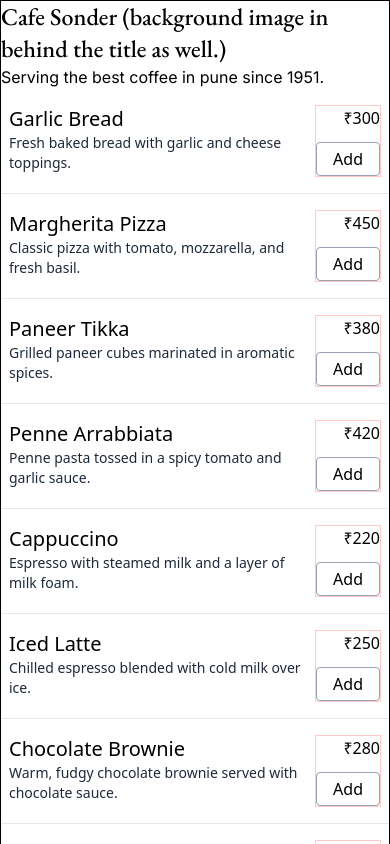
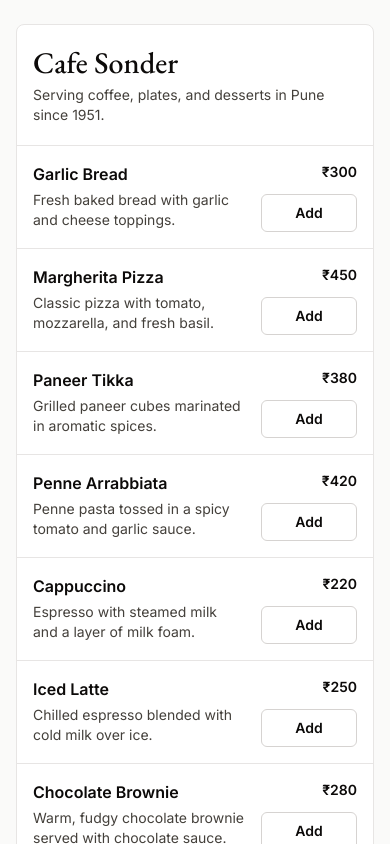
Before and after one commit to ammarOL/sample-slice-menu, a Next.js app: page /menu in a window 390 px wide. Shown: the top 844 px of the page. Built offline with nearby package versions, Linux system fonts and the light colour scheme.

Commit message:
Build checkout order summary and cart flow
Add shared order state, per-item quantities and line totals, checkout total, place order confirmation, and responsive cart controls.

```diff
--- a/app/checkout/page.tsx
+++ b/app/checkout/page.tsx
@@ -1,3 +1,111 @@
+"use client";
+
+import Link from "next/link";
+import { useState } from "react";
+import { useOrder } from "../order-context/order-context";
+
 export default function Checkout() {
-  return <div>this is the checkout page</div>;
+  const { clearOrder, itemCount, orderItems, total } = useOrder();
+  const [hasPlacedOrder, setHasPlacedOrder] = useState(false);
+
+  function handlePlaceOrder() {
+    setHasPlacedOrder(true);
+    clearOrder();
+  }
+
+  if (hasPlacedOrder) {
+    return (
+      <main className="flex min-h-screen items-center bg-stone-50 px-4 py-6 font-inter text-stone-950">
+        <section className="mx-auto w-full max-w-md rounded-lg border border-stone-200 bg-white px-5 py-6 text-center">
+          <h1 className="font-garamond text-3xl font-medium">
+            Order placed
+          </h1>
+          <p className="mt-2 text-sm leading-6 text-stone-700">
+            Your order has been sent to the counter.
+          </p>
+          <Link
+            href="/menu"
+            className="mt-5 inline-flex rounded-md bg-stone-950 px-4 py-2 text-sm font-semibold text-white transition hover:bg-stone-800 focus:outline-none focus:ring-2 focus:ring-stone-900 focus:ring-offset-2"
+          >
+            Back to menu
+          </Link>
+        </section>
+      </main>
+    );
+  }
+
+  return (
+    <main className="min-h-screen bg-stone-50 px-4 py-6 font-inter text-stone-950">
+      <section className="mx-auto flex min-h-[calc(100vh-3rem)] max-w-2xl flex-col overflow-hidden rounded-lg border border-stone-200 bg-white">
+        <header className="border-b border-stone-200 px-4 py-5 sm:px-6">
+          <p className="text-sm font-medium text-stone-600">Checkout</p>
+          <h1 className="mt-1 font-garamond text-3xl font-medium">
+            Review your order
+          </h1>
+        </header>
+
+        {orderItems.length > 0 ? (
+          <>
+            <div className="flex-1 divide-y divide-stone-200">
+              {orderItems.map((item) => (
+                <article
+                  key={item.id}
+                  className="grid grid-cols-[1fr_auto] gap-4 px-4 py-4 sm:px-6"
+                >
+                  <div>
+                    <h2 className="font-semibold">{item.name}</h2>
+                    <p className="mt-1 text-sm text-stone-700">
+                      {item.quantity} × ₹{item.price}
+                    </p>
+                  </div>
+                  <div className="text-right">
+                    <p className="text-sm text-stone-600">Item total</p>
+                    <p className="mt-1 font-semibold tabular-nums">
+                      ₹{item.price * item.quantity}
+                    </p>
+                  </div>
+                </article>
+              ))}
+            </div>
+
+            <footer className="sticky bottom-0 border-t border-stone-200 bg-white px-4 py-4 sm:px-6">
+              <div className="flex items-center justify-between gap-4">
+                <div>
+                  <p className="text-sm text-stone-600">
+                    Total for {itemCount} {itemCount === 1 ? "item" : "items"}
+                  </p>
+                  <p className="mt-1 text-2xl font-semibold tabular-nums">
+                    ₹{total}
+                  </p>
+                </div>
+                <button
+                  type="button"
+                  onClick={handlePlaceOrder}
+                  className="rounded-md bg-stone-950 px-5 py-3 text-sm font-semibold text-white transition hover:bg-stone-800 focus:outline-none focus:ring-2 focus:ring-stone-900 focus:ring-offset-2"
+                >
+                  Place order
+                </button>
+              </div>
+            </footer>
+          </>
+        ) : (
+          <div className="flex flex-1 flex-col items-center justify-center px-5 py-12 text-center">
+            <h2 className="font-garamond text-2xl font-medium">
+              Your order is empty
+            </h2>
+            <p className="mt-2 max-w-sm text-sm leading-6 text-stone-700">
+              Add a few items from the menu and they will appear here with
+              quantities, item costs, and the total.
+            </p>
+            <Link
+              href="/menu"
+              className="mt-5 rounded-md bg-stone-950 px-4 py-2 text-sm font-semibold text-white transition hover:bg-stone-800 focus:outline-none focus:ring-2 focus:ring-stone-900 focus:ring-offset-2"
+            >
+              Back to menu
+            </Link>
+          </div>
+        )}
+      </section>
+    </main>
+  );
 }
--- a/app/components/menu-components/single-menu-item.tsx
+++ b/app/components/menu-components/single-menu-item.tsx
@@ -1,6 +1,4 @@
 "use client";
-import { useState } from "react";
-import { useEffect } from "react";
 
 export default function SingleMenuItem({
   itemId,
@@ -22,42 +20,60 @@ export default function SingleMenuItem({
     count: number,
   ) => void;
 }) {
-  const [qty, setQty] = useState(0);
+  const lineTotal = itemPrice * quantity;
 
-  function handleQtyReduce() {
-    setQty((prev) => prev - 1);
-  }
+  return (
+    <article className="flex gap-4 border-b border-stone-200 px-4 py-4 last:border-b-0 sm:px-6">
+      <div className="min-w-0 flex-1">
+        <h2 className="text-base font-semibold text-stone-950">{itemName}</h2>
+        <p className="mt-1 text-sm leading-5 text-stone-700">
+          {itemDescription}
+        </p>
+        {quantity > 0 && (
+          <p className="mt-2 text-sm font-medium text-stone-800">
+            {quantity} × ₹{itemPrice} = ₹{lineTotal}
+          </p>
+        )}
+      </div>
 
-  function handleQtyAdd() {
-    setQty((prev) => prev + 1);
-  }
-
-  useEffect(() => {
-    alterQtyFunction(itemId, itemName, itemPrice, qty);
-  }, [qty]);
-  // add the menu item component right here.
-  return (
-    <div>
-      <div className="flex justify-between border-b border-gray-200 px-2 py-4">
-        <div>
-          <div className="text-xl">{itemName}</div>
-          <div className="text-sm text-gray-800">{itemDescription}</div>
-        </div>
-        <div className="border border-red-200">
-          <div className="text-right">₹{itemPrice}</div>
-          <div className="border border-gray-400 px-4 rounded-sm py-1 text-center mt-3">
-            {quantity > 0 ? (
-              <div className="flex gap-3 justify-center">
-                <div onClick={handleQtyReduce}>-</div>
-                <div>{quantity}</div>
-                <div onClick={handleQtyAdd}>+</div>{" "}
-              </div>
-            ) : (
-              <div onClick={() => setQty(1)}>Add</div>
-            )}
-          </div>
+      <div className="flex shrink-0 flex-col items-end gap-3">
+        <div className="text-sm font-semibold text-stone-950">₹{itemPrice}</div>
+        <div className="min-w-24 rounded-md border border-stone-300 bg-white text-center text-sm font-semibold">
+          {quantity > 0 ? (
+            <div className="grid grid-cols-3 items-center">
+              <button
+                type="button"
+                onClick={() =>
+                  alterQtyFunction(itemId, itemName, itemPrice, quantity - 1)
+                }
+                className="h-9 rounded-l-md text-lg leading-none text-stone-700 transition hover:bg-stone-100 focus:outline-none focus:ring-2 focus:ring-stone-900 focus:ring-offset-2"
+                aria-label={`Remove one ${itemName}`}
+              >
+                -
+              </button>
+              <span className="tabular-nums text-stone-950">{quantity}</span>
+              <button
+                type="button"
+                onClick={() =>
+                  alterQtyFunction(itemId, itemName, itemPrice, quantity + 1)
+                }
+                className="h-9 rounded-r-md text-lg leading-none text-stone-700 transition hover:bg-stone-100 focus:outline-none focus:ring-2 focus:ring-stone-900 focus:ring-offset-2"
+                aria-label={`Add one ${itemName}`}
+              >
+                +
+              </button>
+            </div>
+          ) : (
+            <button
+              type="button"
+              onClick={() => alterQtyFunction(itemId, itemName, itemPrice, 1)}
+              className="h-9 w-full rounded-md px-4 text-stone-950 transition hover:bg-stone-100 focus:outline-none focus:ring-2 focus:ring-stone-900 focus:ring-offset-2"
+            >
+              Add
+            </button>
+          )}
         </div>
       </div>
-    </div>
+    </article>
   );
 }
--- a/app/components/sample-menu.tsx
+++ b/app/components/sample-menu.tsx
@@ -1,80 +1,65 @@
 "use client";
-import { useEffect, useState } from "react";
 import SingleMenuItem from "./menu-components/single-menu-item";
 import Link from "next/link";
 import { menuItems } from "../data";
-
-type OrderItem = {
-  name: string;
-  price: number;
-  quantity: number;
-};
+import { useOrder } from "../order-context/order-context";
 
 export default function SampleMenu() {
-  const [orderList, setOrderList] = useState<Record<string, OrderItem>>({});
-  const [total, setTotal] = useState(0);
+  const { clearOrder, itemCount, orderList, setItemQuantity, total } =
+    useOrder();
 
-  function handleClearCart() {
-    // functionality for clearing the whole cart
-    setOrderList({});
-  }
+  return (
+    <main className="min-h-screen bg-stone-50 px-4 py-6 font-inter text-stone-950">
+      <div className="mx-auto max-w-2xl overflow-hidden rounded-lg border border-stone-200 bg-white">
+        <header className="border-b border-stone-200 px-4 py-5 sm:px-6">
+          <h1 className="font-garamond text-3xl font-medium text-stone-950">
+            Cafe Sonder
+          </h1>
+          <p className="mt-1 text-sm text-stone-700">
+            Serving coffee, plates, and desserts in Pune since 1951.
+          </p>
+        </header>
 
-  function alterQtyFunction(
-    itemId: string,
-    name: string,
-    price: number,
-    count: number,
-  ) {
-    setOrderList((prev: any) => ({
-      ...prev,
-      [itemId]: {
-        name: name,
-        price: price,
-        quantity: count,
-      },
-    }));
-  }
-
-  useEffect(() => {
-    const total = Object.values(orderList).reduce(
-      (sum, item) => sum + item.price * item.quantity,
-      0,
-    );
-    setTotal(total);
-  }, [orderList]);
-
-  useEffect(() => {
-    console.log("Here's the modified orderlist", orderList);
-  }, [orderList]);
-  return (
-    <div className="lg:max-w-5xl lg:w-xl lg:mx-auto border">
-      <div className="text-2xl font-medium font-garamond">
-        Cafe Sonder (background image in behind the title as well.)
-      </div>
-      <div className="font-inter">
-        Serving the best coffee in pune since 1951.
-      </div>
-      {/* This is where the menu item starts. */}
         <div>
           {menuItems.map((each) => (
             <SingleMenuItem
+              key={each.id}
               itemId={each.id}
               itemName={each.name}
               itemDescription={each.description}
               itemPrice={each.price}
               quantity={orderList[each.id]?.quantity ?? 0}
-            alterQtyFunction={alterQtyFunction}
+              alterQtyFunction={setItemQuantity}
             />
           ))}
         </div>
 
         {total !== 0 && (
+          <div className="sticky bottom-0 flex items-center justify-between gap-3 border-t border-stone-200 bg-white px-4 py-3 shadow-sm sm:px-6">
             <div>
-          <div>total price: {total}</div>
-          <Link href="/checkout">Checkout</Link>
-          <div onClick={handleClearCart}>clear all</div>
+              <div className="text-xs text-stone-600">
+                {itemCount} {itemCount === 1 ? "item" : "items"}
+              </div>
+              <div className="text-lg font-semibold">₹{total}</div>
+            </div>
+            <div className="flex items-center gap-2">
+              <button
+                type="button"
+                onClick={clearOrder}
+                className="rounded-md px-3 py-2 text-sm font-medium text-stone-700 transition hover:bg-stone-100 focus:outline-none focus:ring-2 focus:ring-stone-900 focus:ring-offset-2"
+              >
+                Clear
+              </button>
+              <Link
+                href="/checkout"
+                className="rounded-md bg-stone-950 px-4 py-2 text-sm font-semibold text-white transition hover:bg-stone-800 focus:outline-none focus:ring-2 focus:ring-stone-900 focus:ring-offset-2"
+              >
+                Checkout
+              </Link>
+            </div>
           </div>
         )}
       </div>
+    </main>
   );
 }
--- a/app/layout.tsx
+++ b/app/layout.tsx
@@ -3,6 +3,7 @@ import type { Metadata } from "next";
 import "./globals.css";
 
 import { EB_Garamond, Inter } from "next/font/google";
+import Providers from "./providers";
 
 const inter = Inter({
   variable: "--font-inter",
@@ -25,7 +26,9 @@ export default function RootLayout({ children }: LayoutProps<"/">) {
       lang="en"
       className={`${inter.variable} ${ebGaramond.variable} h-full antialiased`}
     >
-      <body className="min-h-full flex flex-col">{children}</body>
+      <body className="min-h-full flex flex-col">
+        <Providers>{children}</Providers>
+      </body>
     </html>
   );
 }
--- a/app/order-context/order-context.tsx
+++ b/app/order-context/order-context.tsx
@@ -0,0 +1,96 @@
+"use client";
+
+import {
+  createContext,
+  useCallback,
+  useContext,
+  useMemo,
+  useState,
+} from "react";
+import type { ReactNode } from "react";
+
+export type OrderItem = {
+  id: string;
+  name: string;
+  price: number;
+  quantity: number;
+};
+
+type OrderContextValue = {
+  orderItems: OrderItem[];
+  orderList: Record<string, OrderItem>;
+  total: number;
+  itemCount: number;
+  setItemQuantity: (
+    itemId: string,
+    name: string,
+    price: number,
+    quantity: number,
+  ) => void;
+  clearOrder: () => void;
+};
+
+const OrderContext = createContext<OrderContextValue | null>(null);
+
+export function OrderProvider({ children }: { children: ReactNode }) {
+  const [orderList, setOrderList] = useState<Record<string, OrderItem>>({});
+
+  const setItemQuantity = useCallback(
+    (itemId: string, name: string, price: number, quantity: number) => {
+      setOrderList((previousOrder) => {
+        const nextOrder = { ...previousOrder };
+
+        if (quantity <= 0) {
+          delete nextOrder[itemId];
+          return nextOrder;
+        }
+
+        nextOrder[itemId] = {
+          id: itemId,
+          name,
+          price,
+          quantity,
+        };
+
+        return nextOrder;
+      });
+    },
+    [],
+  );
+
+  const clearOrder = useCallback(() => {
+    setOrderList({});
+  }, []);
+
+  const value = useMemo(() => {
+    const orderItems = Object.values(orderList);
+    const total = orderItems.reduce(
+      (sum, item) => sum + item.price * item.quantity,
+      0,
+    );
+    const itemCount = orderItems.reduce((sum, item) => sum + item.quantity, 0);
+
+    return {
+      orderItems,
+      orderList,
+      total,
+      itemCount,
+      setItemQuantity,
+      clearOrder,
+    };
+  }, [clearOrder, orderList, setItemQuantity]);
+
+  return (
+    <OrderContext.Provider value={value}>{children}</OrderContext.Provider>
+  );
+}
+
+export function useOrder() {
+  const context = useContext(OrderContext);
+
+  if (!context) {
+    throw new Error("useOrder must be used within an OrderProvider");
+  }
+
+  return context;
+}
--- a/app/page.tsx
+++ b/app/page.tsx
@@ -1,5 +1,3 @@
-import Image from "next/image";
-
 export default function Home() {
   return <div>this is the homepage</div>;
 }
--- /dev/null
+++ b/app/providers.tsx
@@ -0,0 +1,8 @@
+"use client";
+
+import type { ReactNode } from "react";
+import { OrderProvider } from "./order-context/order-context";
+
+export default function Providers({ children }: { children: ReactNode }) {
+  return <OrderProvider>{children}</OrderProvider>;
+}
```
Also changed, not shown: 1 other file (tests, documents, lock files or other folders). Lines whose indentation alone changed are shown as unchanged.
